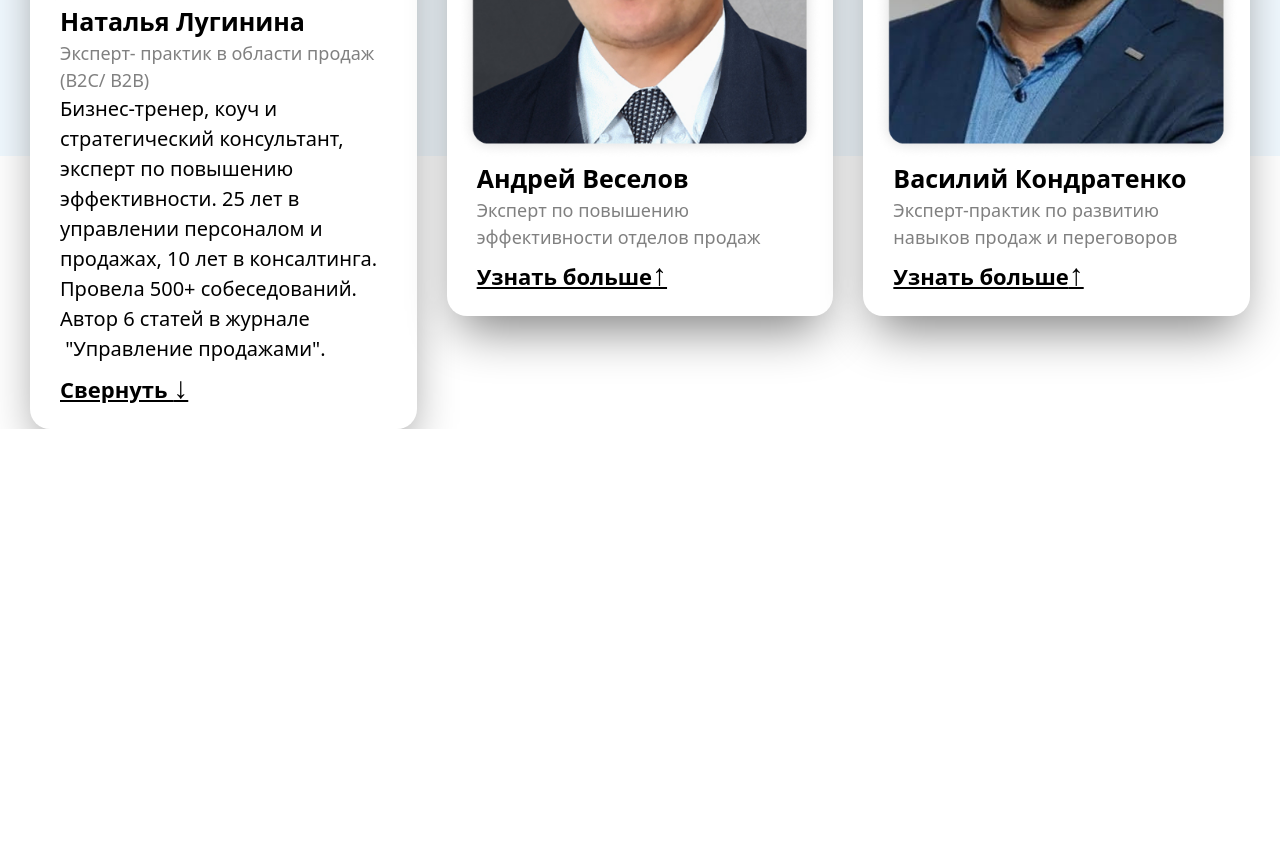
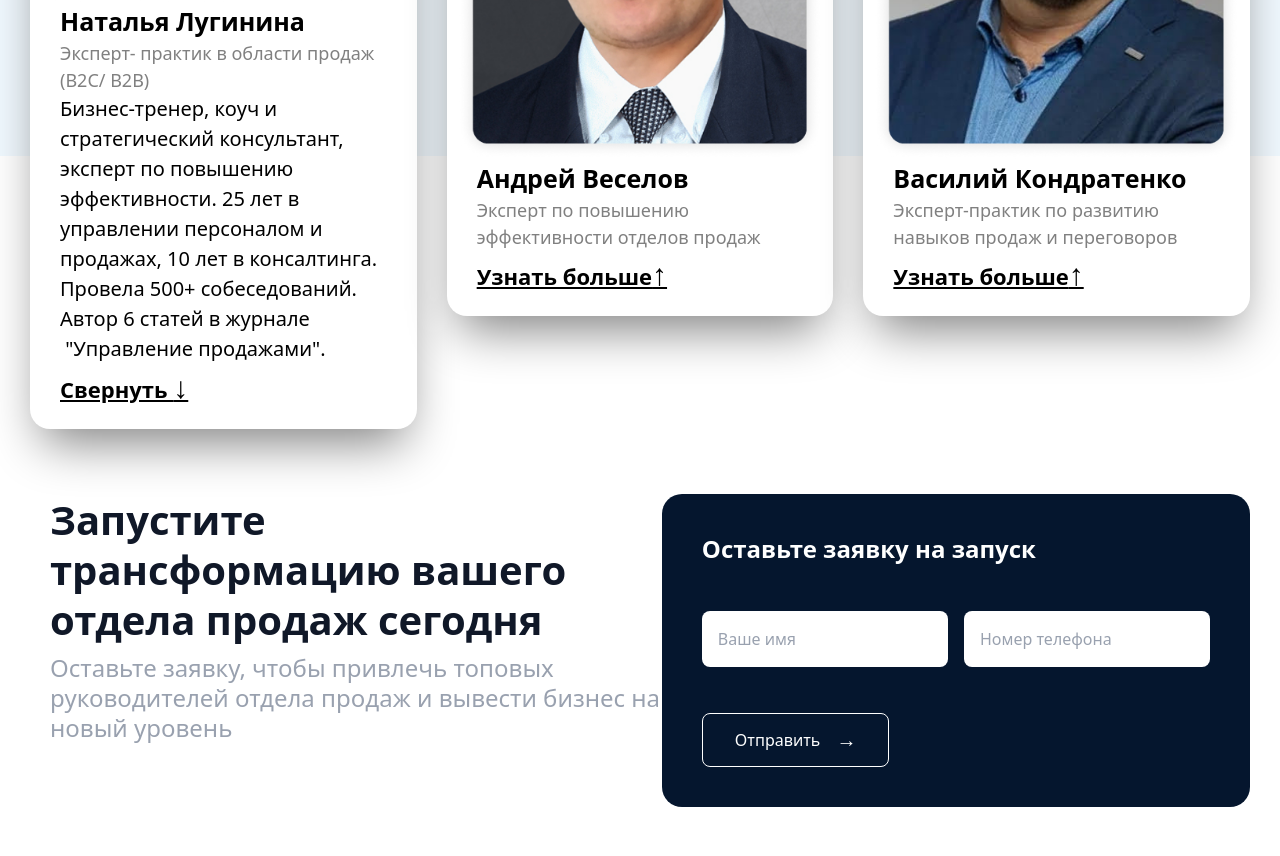
Before and after one commit to dilovar6666/exam2, a website: page index.html in a window 1280 px wide. Shown: the part 9998-10854 px from the top of the page. Before the commit the page ends 10427 px from the top, so only its background shows below. Drawn offline with Linux system fonts and the light colour scheme.

```diff
--- a/index.html
+++ b/index.html
@@ -664,20 +664,23 @@
    </section>
 
    <section
-      class="flex justify-evenly items-start lg:px-[30px] max-w-[1300px] bg-[#F0F9FF] lg:h-[900px]  m-auto lg:pt-[400px] lg:pb-[40px] pt-[30px]  pb-[20px] flex-wrap gap-[30px] lg:flex-nowrap">
-      <div class="flex flex-col px-[10px] py-[20px] w-[95%] lg:w-[400px] bg-white shadow-2xl shadow-[gray] rounded-[20px]">
+      class="flex justify-evenly items-start lg:px-[30px] max-w-[1300px] bg-[#F0F9FF] lg:h-[900px]  m-auto lg:pt-[400px] lg:pb-[40px] pt-[30px]  pb-[50px] flex-wrap gap-[30px] lg:flex-nowrap">
+      <div
+         class="flex flex-col px-[10px] py-[20px] w-[95%] lg:w-[400px] bg-white shadow-2xl shadow-[gray] rounded-[20px]">
          <img src="./forimg/Rectangle 52.png" alt="">
          <div class="px-[20px]">
             <h1 class="font-bold text-[25px]">Наталья Лугинина</h1>
             <p class="text-[18px] text-[gray]">Эксперт- практик в области продаж (B2C/ B2В)</p>
-            <p class="text-[20px] text-[#000000]">Бизнес-тренер, коуч и стратегический консультант, эксперт по повышению эффективности. 25 лет в управлении
+            <p class="text-[20px] text-[#000000]">Бизнес-тренер, коуч и стратегический консультант, эксперт по повышению
+               эффективности. 25 лет в управлении
                персоналом и продажах, 10 лет в консалтинга. Провела 500+ собеседований. Автор 6 статей в журнале
                 "Управление продажами".</p>
             <a class="text-[22px] font-bold underline">Свернуть <span class="no-underline text-[30px]">↓</span></a>
          </div>
       </div>
 
-      <div class="flex flex-col px-[10px] py-[20px] w-[95%] bg-white  lg:w-[400px] shadow-2xl shadow-[gray] rounded-[20px]">
+      <div
+         class="flex flex-col px-[10px] py-[20px] w-[95%] bg-white  lg:w-[400px] shadow-2xl shadow-[gray] rounded-[20px]">
          <img src="./forimg/Rectangle 54.png" alt="">
          <div class="px-[20px]">
             <h1 class="font-bold text-[25px]">Андрей Веселов</h1>
@@ -686,7 +689,8 @@
          </div>
 
       </div>
-            <div class="flex flex-col px-[10px] py-[20px] w-[95%] bg-white lg:w-[400px] shadow-2xl shadow-[gray] rounded-[20px]">
+      <div
+         class="flex flex-col px-[10px] py-[20px] w-[95%] bg-white lg:w-[400px] shadow-2xl shadow-[gray] rounded-[20px]">
          <img src="./forimg/Rectangle 56.png" alt="">
          <div class="px-[20px]">
             <h1 class="font-bold text-[25px]">Василий Кондратенко</h1>
@@ -696,6 +700,37 @@
       </div>
    </section>
 
+   <section class="max-w-[1300px] m-auto flex flex-col lg:flex-row items-center justify-evenly lg:h-[700px] pt-[50px] lg:px-[30px] lg:pt-[290px]">
+      <div class="lg:w-[700px]">
+         <h2 class="lg:text-[40px] text-[24px] font-bold text-gray-900 mb-2 leading-tight ml-[20px]">Запустите
+            трансформацию вашего отдела
+            продаж
+            сегодня</h2>
+         <p class="lg:text-[24px] text-gray-400 mb-16 leading-tight  ml-[20px]">Оставьте заявку, чтобы привлечь
+            топовых
+            руководителей отдела продаж и вывести бизнес на новый уровень</p>
+      </div>
+      <div
+         class="w-[361px] h-[430px] md:w-[643px] md:h-[313px] bg-[#05162E] rounded-[20px] p-8 md:p-10 flex flex-col justify-between font-sans transition-all">
+         <h2 class="text-white text-[24px] font-bold leading-tight">
+            Оставьте заявку <br class="md:hidden"> на запуск
+         </h2>
+
+         <div class="flex flex-col md:flex-row gap-4">
+            <input type="text" placeholder="Ваше имя"
+               class="bg-white w-full md:flex-1 h-[56px] rounded-lg px-4 text-[16px] text-black placeholder-gray-400 outline-none">
+            <input type="text" placeholder="Номер телефона"
+               class="bg-white w-full md:flex-1 h-[56px] rounded-lg px-4 text-[16px] text-black placeholder-gray-400 outline-none">
+         </div>
+
+         <button
+            class="w-max border border-white text-white rounded-lg px-8 py-3 flex items-center gap-4 transition-none">
+            <span class="text-[16px]">Отправить</span>
+            <span class="text-xl">→</span>
+         </button>
+      </div>
+
+   </section>
 </body>
 
 </html>
```
Also changed, not shown: src/output.css.
